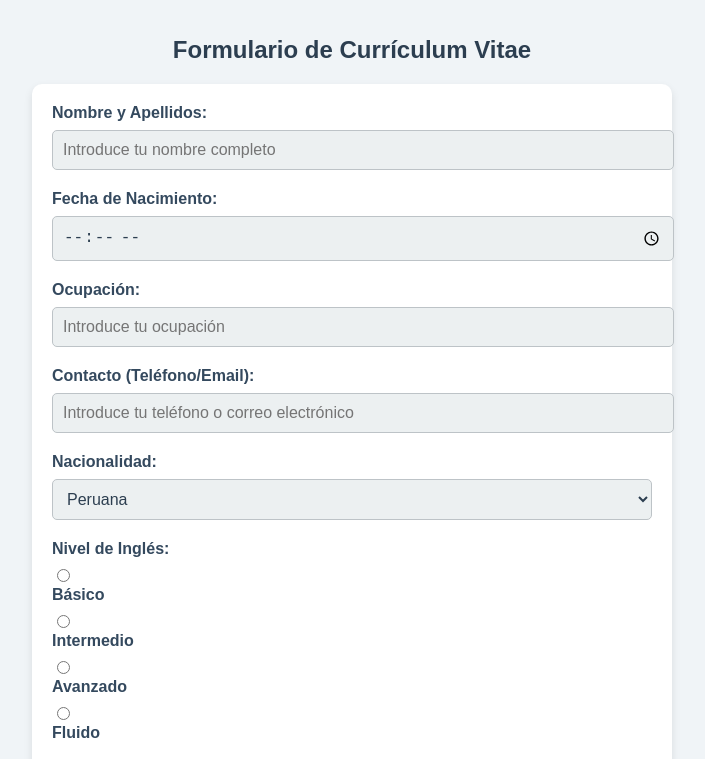
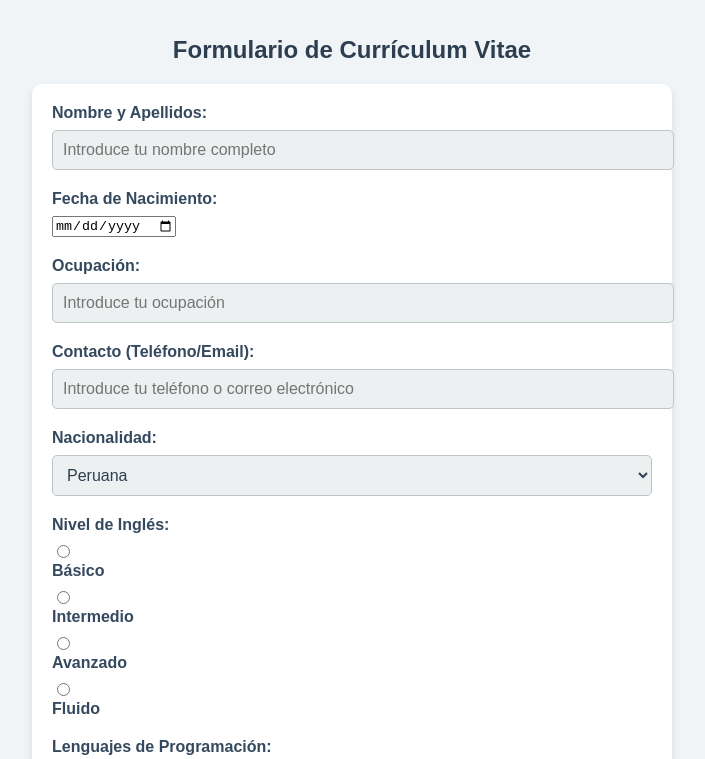
Before and after one commit to andyvillanueva24/Formulario-a-CV, a plain HTML site: page index.html in a window 1280 px wide. Shown: the top 759 px of the page, without its empty margins (288-993 px from the left). Drawn offline with Linux system fonts and the light colour scheme.

Commit message:
Update index.html

```diff
--- a/index.html
+++ b/index.html
@@ -19,7 +19,7 @@
         <!-- Fecha de Nacimiento -->
         <div class="form-group">
             <label for="fecha-nacimiento">Fecha de Nacimiento:</label>
-            <input type="time" id="fecha-nacimiento" name="fecha-nacimiento" required>
+            <input type="date" id="fecha-nacimiento" name="fecha-nacimiento" required>
         </div>
 
         <!-- Ocupación -->
```
